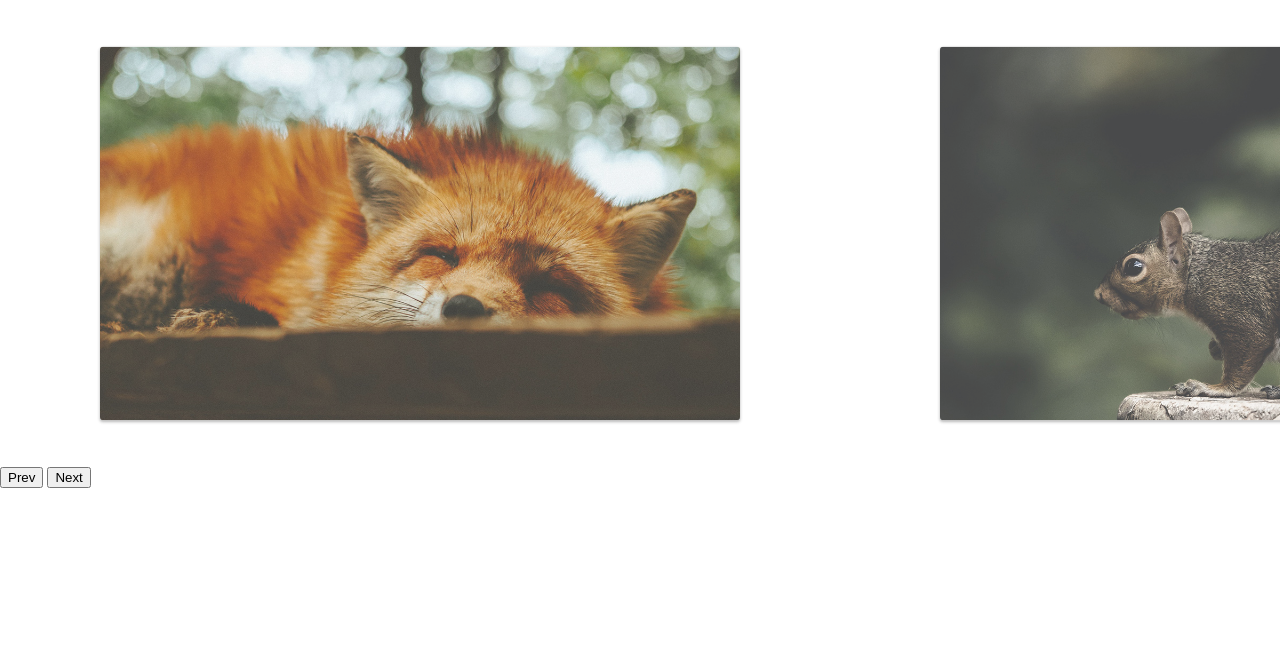
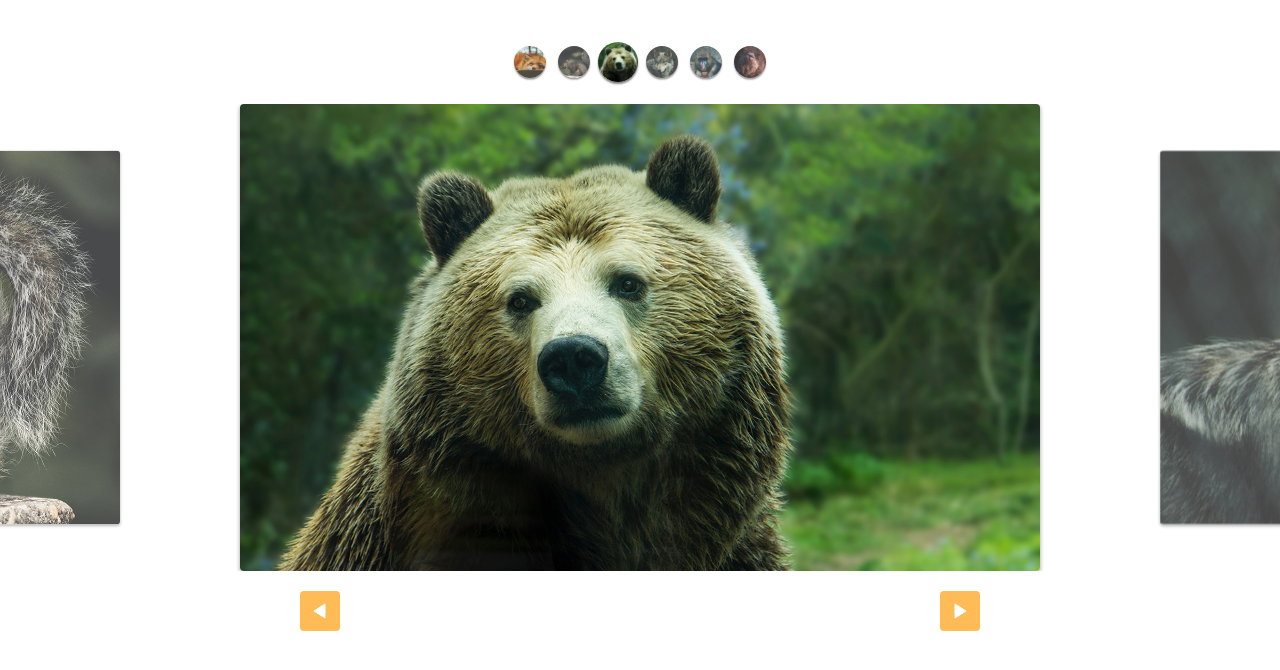
Before and after one commit to Growsearch/slide-JS, a plain HTML site: page index.html in a window 1280 px wide. Drawn offline with Linux system fonts and the light colour scheme.

Commit message:
adicionando controls
adicionando setas e controle sobre elas e imgs como referencia

```diff
--- a/CSS/style.css
+++ b/CSS/style.css
@@ -40,6 +40,72 @@ img {
 }
 
 .slide li.active {
- opacity: 1;
- transform: scale(1);
+    opacity: 1;
+    transform: scale(1);
 }
+
+[data-control = "slide"] {
+    display: flex;
+    justify-content: center;
+    margin-top: 20px;
+}
+
+[data-control = "slide"] li a{
+    display: block;
+    width: 12px;
+    height: 12px;
+    background: #fb5;
+    border-radius: 50%;
+    overflow: hidden;
+    text-indent: -999px;
+    margin: 5px;
+}
+
+[data-control ="slide"] li.active a, [data-control ="slide"] li a:hover {
+    background: #e54;
+}
+
+.custom-controls {
+    display: flex;
+    justify-content: center;
+    margin-top: 40px;
+    margin-bottom: 20px;
+    flex-wrap: wrap;
+}
+
+.custom-controls li {
+    opacity: .8;
+    transform: scale(.8);
+    width: 40px;
+    height: 40px;
+    border-radius: 50%;
+    overflow: hidden;
+    margin: 2px;
+    box-shadow: 0 2px 2px rgba(0,0,0,0.5);
+    transition: .3s;
+}
+
+.custom-controls li.active {
+    opacity: 1;
+    transform: scale(1);
+}
+
+.arrow-nav {
+    display: flex;
+    justify-content: space-around;
+    margin: 20px 0;
+}
+
+.arrow-nav button {
+    cursor: pointer;
+    border: none;
+    border-radius: 4px;
+    color: white;
+    width: 40px;
+    height: 40px;
+    background: #fb5 url('../img/arrow.svg') center center no-repeat;
+}
+
+.arrow-nav button.prev {
+    transform: rotate(-180deg);
+}
--- a/JS/script.js
+++ b/JS/script.js
@@ -1,6 +1,7 @@
 
-import {SlideNav} from"./slide.js"
+import {slideNav} from "./slide.js";
 
-const slide = new SlideNav('.slide' , '.wrapper');
+const slide = new slideNav('.slide' , '.wrapper');
 slide.init();
 slide.addArrow('.prev' , '.next');
+slide.addControl('.custom-controls');
--- a/JS/slide.js
+++ b/JS/slide.js
@@ -6,7 +6,8 @@ export class Slide {
         this.slide = document.querySelector(slide);
         this.wrapper = document.querySelector(wrapper);
         this.dist = { finalPosition: 0, startX: 0, movement: 0 }
-        this.activeClass = 'active'
+        this.activeClass = 'active';
+        this.changeEvent = new Event('changeEvent');
     }
 
     transition(active) {
@@ -98,6 +99,7 @@ export class Slide {
         this.slidesIndexNav(index);
         this.dist.finalPosition = activeSlide.position;
         this.changeActiveClass();
+        this.wrapper.dispatchEvent(this.changeEvent);
     }
 
     changeActiveClass() {
@@ -129,6 +131,9 @@ export class Slide {
         this.onMove = this.onMove.bind(this);
         this.onEnd = this.onEnd.bind(this);
 
+        this.activePrevSlide = this.activePrevSlide.bind(this);
+        this.activeNextSlide = this.activeNextSlide.bind(this);
+
         this.onResize = debounce(this.onResize.bind(this), 200);
     }
 
@@ -138,14 +143,65 @@ export class Slide {
         this.addSlideEvents();
         this.slidesConfig();
         this.addResizeEvent();
+        this.changeSlide(2)
         return this;
     }
 }
 
 
 export class slideNav extends Slide {
+
+    constructor(slide, wrapper) {
+        super(slide, wrapper);
+        this.bindControlEvents();
+    }
+
     addArrow(prev, next) {
         this.prevElement = document.querySelector(prev);
         this.nextElement = document.querySelector(next);
+        this.addArrowEvent();
     }
+
+    addArrowEvent() {
+        this.prevElement.addEventListener('click', this.activePrevSlide);
+        this.nextElement.addEventListener('click', this.activeNextSlide);
+    }
+
+    createControl() {
+        const control = document.createElement('ul');
+        control.dataset.control = 'slide';
+        this.slideArray.forEach((item, index) => {
+            control.innerHTML += `<li><a href="#slide${index + 1}">${index + 1}</a></li>`;
+        });
+        this.wrapper.appendChild(control);
+        return control;
+    }
+
+    eventControl(item, index) {
+        item.addEventListener('click', (event) => {
+            event.preventDefault();
+            this.changeSlide(index);
+        });
+
+        this.wrapper.addEventListener('changeEvent', this.activeControlItem);
+    }
+
+    activeControlItem() {
+        this.controlArray.forEach(item => item.classList.remove(this.activeClass));
+        this.controlArray[this.index.active].classList.add(this.activeClass);
+    }
+
+    addControl(customControl) {
+        this.control = document.querySelector(customControl) || this.createControl();
+        this.controlArray = [...this.control.children];
+
+        this.activeControlItem();
+        this.controlArray.forEach(this.eventControl);
+    }
+
+    bindControlEvents() {
+        this.eventControl = this.eventControl.bind(this);
+        this.activeControlItem = this.activeControlItem.bind(this);
+    }
+
 }
--- a/index.html
+++ b/index.html
@@ -8,6 +8,17 @@
     <link rel="stylesheet" href="CSS/style.css">
 </head>
 <body>
+
+    <ul class="custom-controls">
+        <li><img src="img/foto1-thumb.jpg" alt=""></li>
+        <li><img src="img/foto2-thumb.jpg" alt=""></li>
+        <li><img src="img/foto3-thumb.jpg" alt=""></li>
+        <li><img src="img/foto4-thumb.jpg" alt=""></li>
+        <li><img src="img/foto5-thumb.jpg" alt=""></li>
+        <li><img src="img/foto6-thumb.jpg" alt=""></li>
+
+    </ul>
+
     <div class="wrapper">
         <ul class="slide">
             <li><img src="img/foto1.jpg" alt=""></li>
@@ -20,8 +31,8 @@
     </div>
 
     <div class="arrow-nav">
-        <button class="prev">Prev</button>
-        <button class="next">Next</button>
+        <button class="prev"></button>
+        <button class="next"></button>
     </div>
 
 
```
Also changed, not shown: img/arrow.svg (added).
